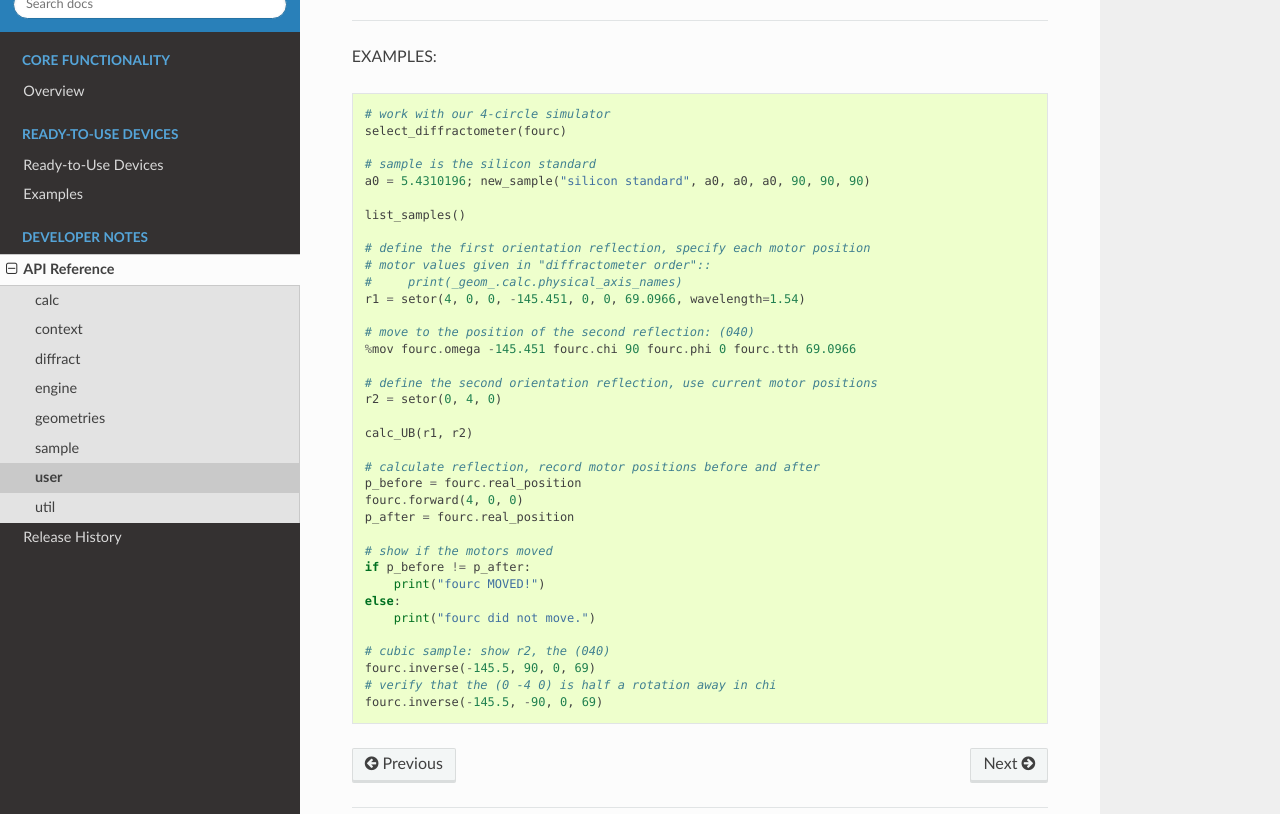
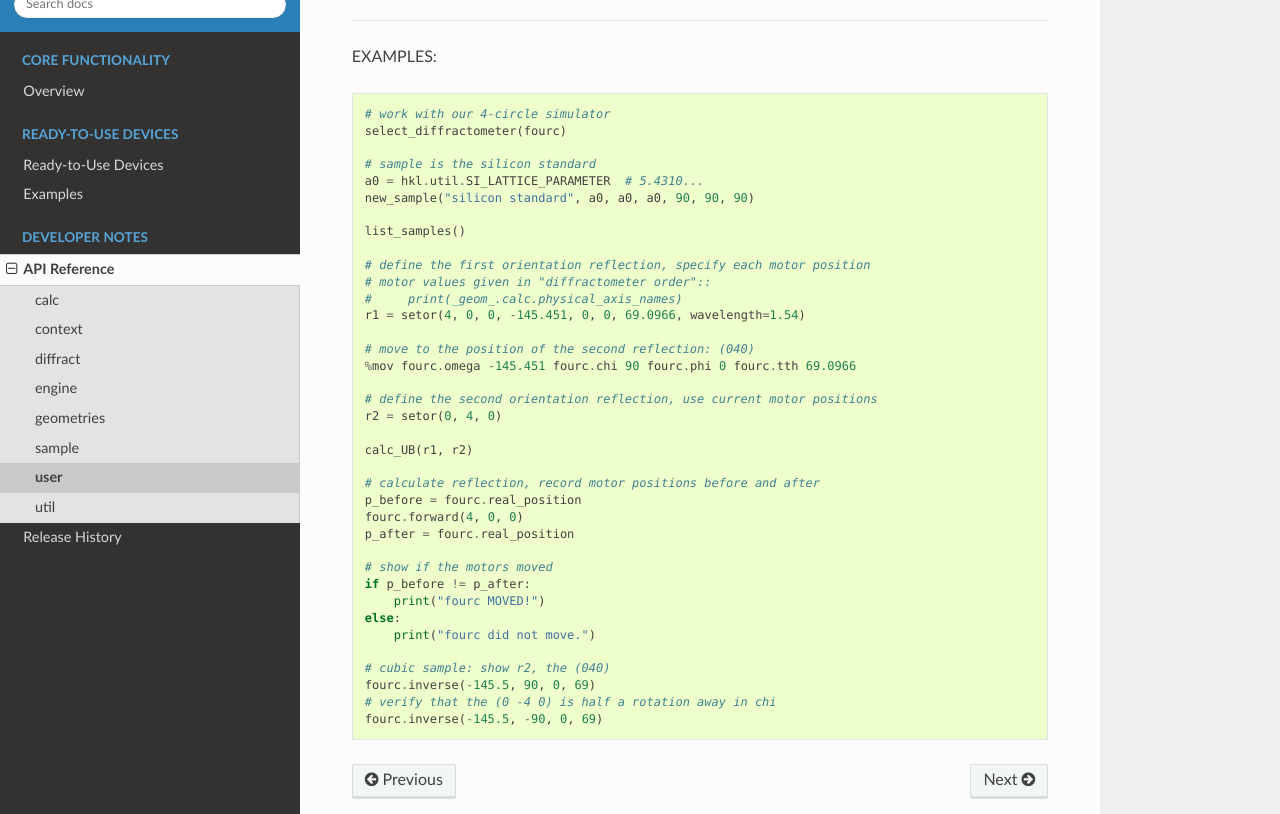
Before and after one commit to bluesky/hklpy, a Sphinx documentation site: the page built from docs/source/user.rst, in a window 1280 px wide and 900 px high, scrolled down 1206 px, cut to the strip 86-900 px from the top of the window. Built offline with Sphinx 7.4.7 and the Read the Docs theme 2.0.0, drawn with Linux system fonts in a browser that asks for light colours.

Commit message:
DOC #156

```diff
--- a/docs/source/user.rst
+++ b/docs/source/user.rst
@@ -54,7 +54,8 @@ EXAMPLES::
     select_diffractometer(fourc)
 
     # sample is the silicon standard
-    a0 = 5.4310196; new_sample("silicon standard", a0, a0, a0, 90, 90, 90)
+    a0 = hkl.util.SI_LATTICE_PARAMETER  # 5.4310...
+    new_sample("silicon standard", a0, a0, a0, 90, 90, 90)
 
     list_samples()
 
```
